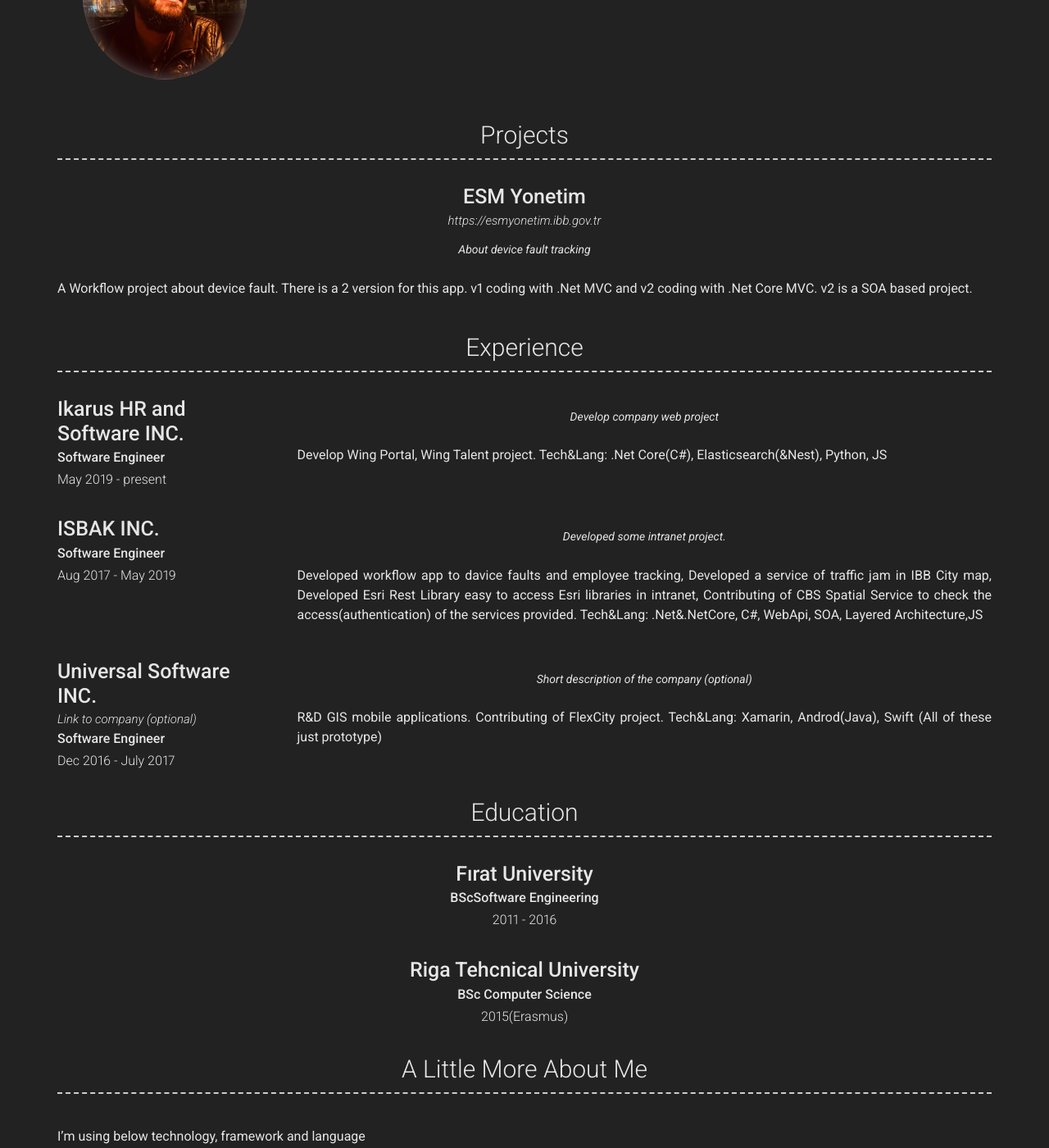
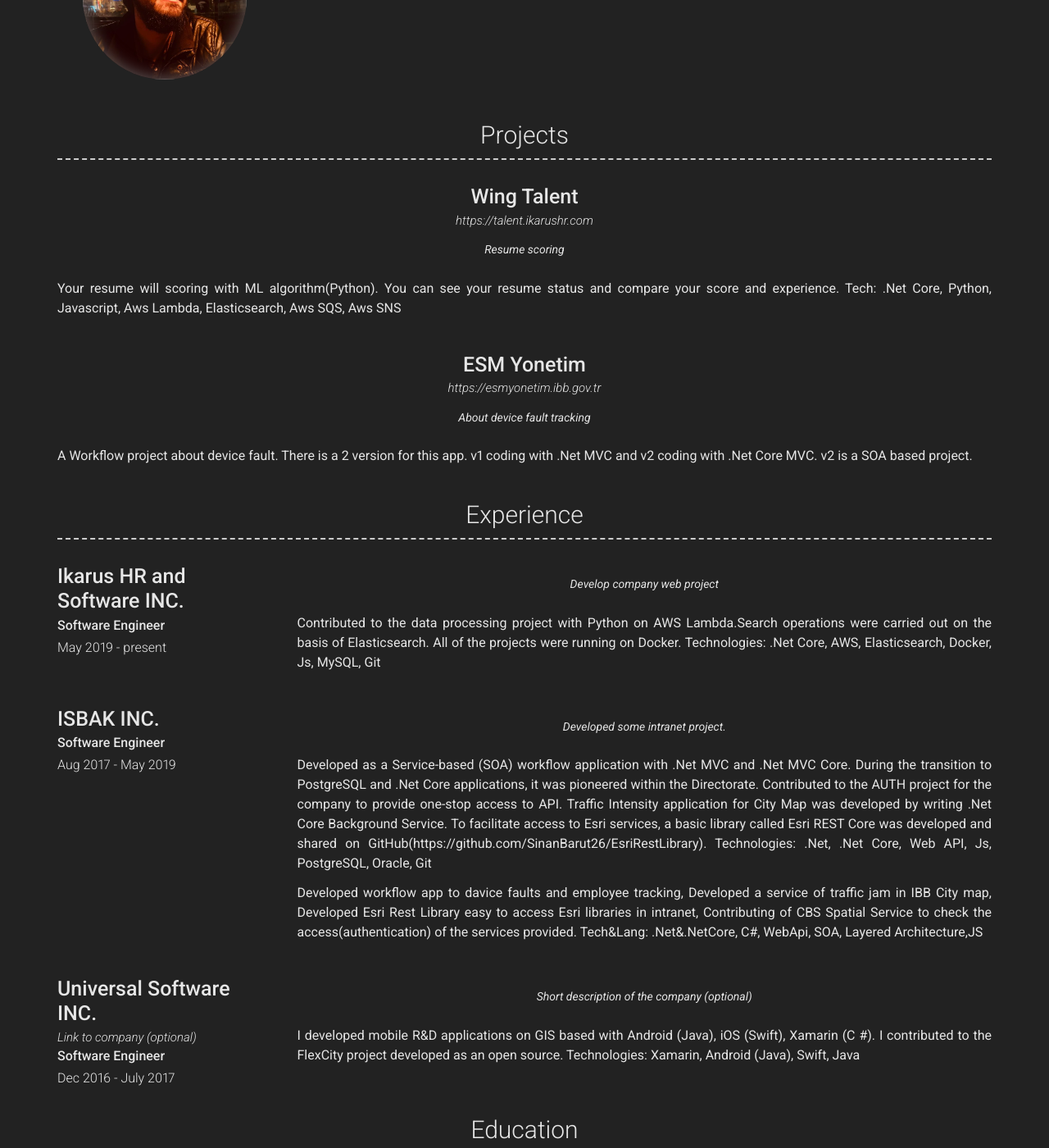
Before and after one commit to SinanBarut26/sinanbarut26.github.io, a Jekyll site: the page built from index.md, in a window 1280 px wide and 1400 px high, scrolled down 405 px. Shown: the whole window at 82% size. Built offline with Jekyll 4.4.1, drawn with Linux system fonts in a browser that asks for light colours; nearby versions of some CDN libraries; some of the changed text lies outside the part shown.

Commit message:
some updates

```diff
--- a/_config.yml
+++ b/_config.yml
@@ -5,7 +5,7 @@ favicon: images/favicon.ico
 # Personal info
 name: Sinan BARUT
 title: Software Engineer
-email: sinan_26@msn.com
+email: sinanbrt26@gmail.com
 # phone: Your phone number (optional)
 website: http://blog.sinanbarut.net/
 
@@ -62,13 +62,13 @@ more_content: | # this will include new lines to allow paragraphs
   I'm using below technology, framework and language
 
   Working with:
-    * *.Net*, *.Net Core*, *C#*, *Python*, *Javascript*
+    * *.Net*, *.Net Core*, *C#*, *Python*, *Javascript*, *MySQL*, *Firestore*
 
   Research and Work:
-    * *Docker*, *Flutter*, *AWS Lamda*, *AWS DynamoDB*, *Swarm*, *Microservices*
+    * *Docker*, *Flutter*, *AWS Lamda*, *Swarm*, *Microservices*, *PostgreSQL*
 
   I have only basic info
-    * *EsriJS*, *MongoDB*, *Java*
+    * *MongoDB*, *Java*
 
 # Or you could title it **Skills** and write a bit more about things that make you more desirable, like *leadership* or *teamwork*
 
--- a/_data/experience.yml
+++ b/_data/experience.yml
@@ -6,7 +6,7 @@
   quote: >
    Develop company web project
   description: | # this will include new lines to allow paragraphs
-    Develop Wing Portal, Wing Talent project. Tech&Lang: .Net Core(C#), Elasticsearch(&Nest), Python, JS
+    Contributed to the data processing project with Python on AWS Lambda.Search operations were carried out on the basis of Elasticsearch. All of the projects were running on Docker. Technologies: .Net Core, AWS, Elasticsearch, Docker, Js, MySQL, Git
 
 - layout: left
   company: ISBAK INC.
@@ -15,6 +15,8 @@
   quote: >
    Developed some intranet project.
   description: | # this will include new lines to allow paragraphs
+    Developed as a Service-based (SOA) workflow application with .Net MVC and .Net MVC Core. During the transition to PostgreSQL and .Net Core applications, it was pioneered within the Directorate. Contributed to the AUTH project for the company to provide one-stop access to API. Traffic Intensity application for City Map was developed by writing .Net Core Background Service. To facilitate access to Esri services, a basic library called Esri REST Core was developed and shared on GitHub(https://github.com/SinanBarut26/EsriRestLibrary). Technologies: .Net, .Net Core, Web API, Js, PostgreSQL, Oracle, Git
+
     Developed workflow app to davice faults and employee tracking, Developed a service of traffic jam in IBB City map, Developed Esri Rest Library easy to access Esri libraries in intranet, Contributing of CBS Spatial Service to check the access(authentication) of the services provided. Tech&Lang: .Net&.NetCore, C#, WebApi, SOA, Layered Architecture,JS
 
 - layout: left
@@ -25,4 +27,4 @@
   quote: >
    Short description of the company (optional)
   description: | # this will include new lines to allow paragraphs
-    R&D GIS mobile applications. Contributing of FlexCity project. Tech&Lang: Xamarin, Androd(Java), Swift (All of these just prototype)
+    I developed mobile R&D applications on GIS based with Android (Java), iOS (Swift), Xamarin (C #). I contributed to the FlexCity project developed as an open source. Technologies: Xamarin, Android (Java), Swift, Java
--- a/_data/projects.yml
+++ b/_data/projects.yml
@@ -1,3 +1,12 @@
+# Project template
+- layout: top-middle
+  name: Wing Talent
+  link: https://talent.ikarushr.com
+  quote: >
+    Resume scoring
+  description: | # this will include new lines to allow paragraphs
+    Your resume will scoring with ML algorithm(Python). You can see your resume status and compare your score and experience. Tech: .Net Core, Python, Javascript, Aws Lambda, Elasticsearch, Aws SQS, Aws SNS
+
 # Project template
 - layout: top-middle
   name: ESM Yonetim
```
